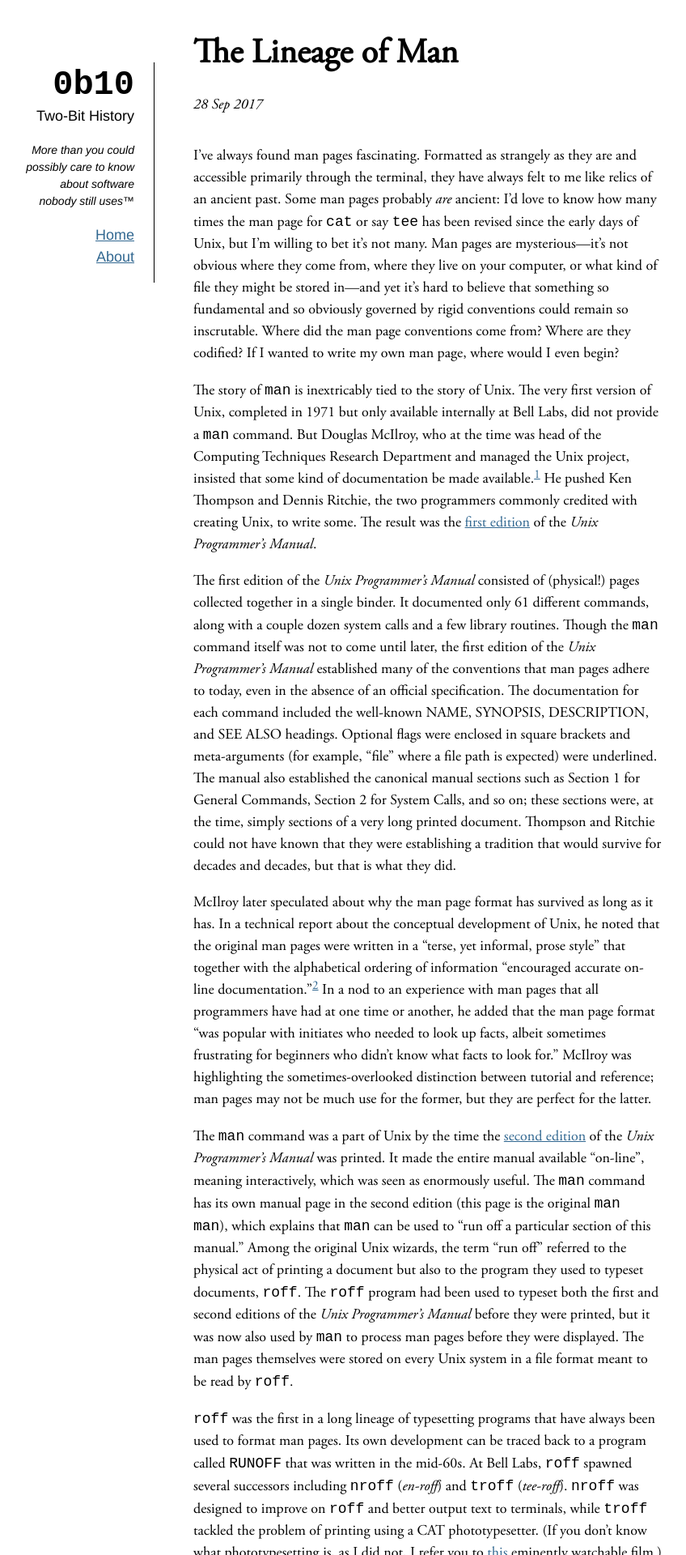
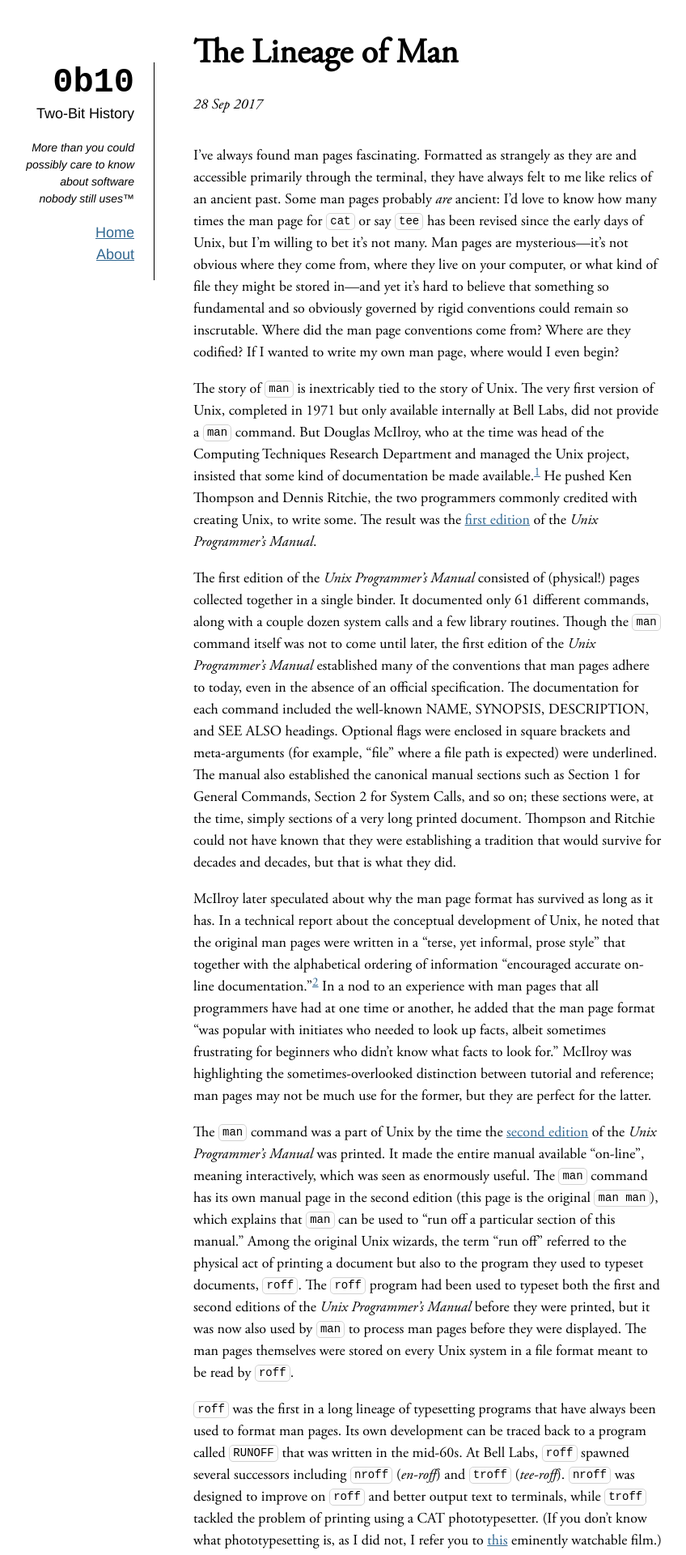
Before and after one commit to sinclairtarget/sinclairtarget.github.io, a Jekyll site: the page built from _posts/2017-09-28-the-lineage-of-man.md, in a window 1280 px wide. Shown: the top 1920 px of the page at 81% size, without its empty margins (111-959 px from the left). Built offline with Jekyll 4.4.1, drawn with Linux system fonts in a browser that asks for light colours; comment, search, counter and statistics services are not loaded.

Commit message:
Code styling fixes.

```diff
--- a/_layouts/default.html
+++ b/_layouts/default.html
@@ -30,7 +30,7 @@
       <div class="dropdown-toggle">
         <div class="arrow-down">
         </div>
-        <h1><code>0b10</code></h1>
+        <h1 class="code-title">0b10</h1>
       </div>
       <div class="dropdown closed">
         <p>Two-Bit History</p>
@@ -48,8 +48,8 @@
     </div>
     <main>
       <header>
-        <h1><a href="{{site.baseurl}}{% link index.html %}">
-            <code>0b10</code>
+        <h1 class="code-title"><a href="{{site.baseurl}}{% link index.html %}">
+            0b10
         </a></h1>
         <p>Two-Bit History</p>
         <p class="tagline">
--- a/css/main.scss
+++ b/css/main.scss
@@ -15,6 +15,10 @@ body {
     line-height: 1.5;
 }
 
+.code-title {
+    font-family: monospace;
+}
+
 pre {
     background-color: $pre-background-color;
     border: 1px solid $pre-border-color;
@@ -22,6 +26,16 @@ pre {
     padding: 12px;
     overflow: scroll;
     margin: 1.8em 0;
+    font-size: 1.4rem;
+}
+
+:not(pre) > code {
+    font-size: 1.4rem;
+    background-color: $pre-background-color;
+    border: 1px solid $pre-border-color;
+    border-radius: 5px;
+    padding: 0.1em 0.3em;
+    white-space: nowrap;
 }
 
 h1 {
```
